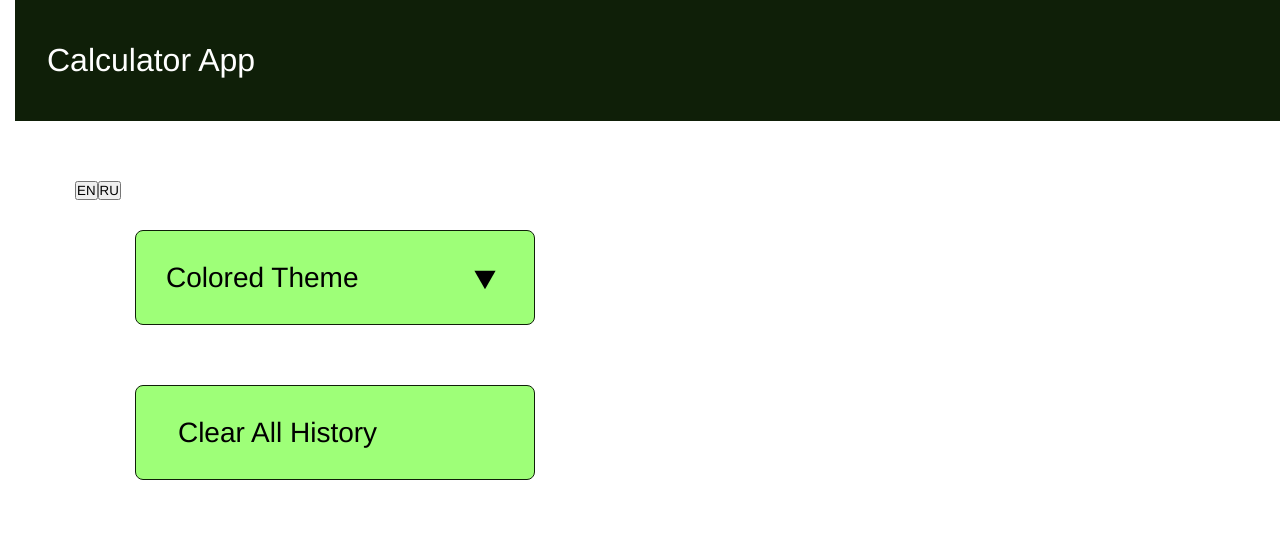
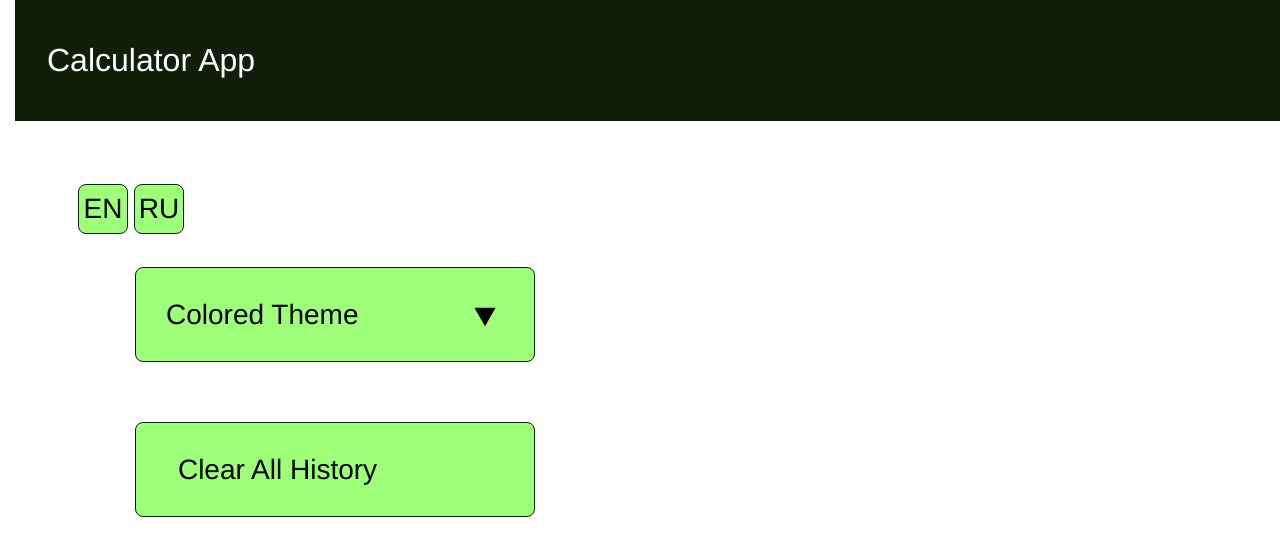
Before and after one commit to tsishchanka/react-calculator, a React (Create React App) app: page /settings in a window 1280 px wide. Shown: the top 556 px of the page. Built offline with nearby package versions, Linux system fonts and the light colour scheme.

Commit message:
fix: language buttons

```diff
--- a/src/components/SelectLanguage/index.jsx
+++ b/src/components/SelectLanguage/index.jsx
@@ -1,6 +1,8 @@
 import React from 'react';
 
 import { useTranslation } from 'react-i18next';
+
+import { LanguageButton } from './styled';
 
 const SelectLanguage = () => {
   const { i18n } = useTranslation();
@@ -11,12 +13,12 @@ const SelectLanguage = () => {
   };
   return (
     <div>
-      <button type="button" onClick={() => handleChangeLanguage('en')}>
+      <LanguageButton type="button" onClick={() => handleChangeLanguage('en')}>
         EN
-      </button>
-      <button type="button" onClick={() => handleChangeLanguage('ru')}>
+      </LanguageButton>
+      <LanguageButton type="button" onClick={() => handleChangeLanguage('ru')}>
         RU
-      </button>
+      </LanguageButton>
     </div>
   );
 };
--- /dev/null
+++ b/src/components/SelectLanguage/styled.js
@@ -0,0 +1,23 @@
+import styled from 'styled-components';
+
+import { fontSizes } from '../../theme';
+
+export const LanguageButton = styled.button`
+  cursor: pointer;
+  text-align: center;
+  width: 50px;
+  height: 50px;
+  border-radius: 8px;
+
+  margin: 3px;
+  font-size: ${fontSizes.titleSizeMedium};
+  border: 1px solid ${props => props.theme.black};
+  background-color: ${props => props.theme.calculatorButton};
+  &:hover,
+  &:focus {
+    background-color: ${props => props.theme.secondary};
+    color: ${props => props.theme.black};
+    border: 1px solid ${props => props.theme.black};
+    transition: 0.3s ease-in-out;
+  }
+`;
```
Also changed, not shown: server.js (deleted), 7 other files (tests, documents, lock files or other folders).
